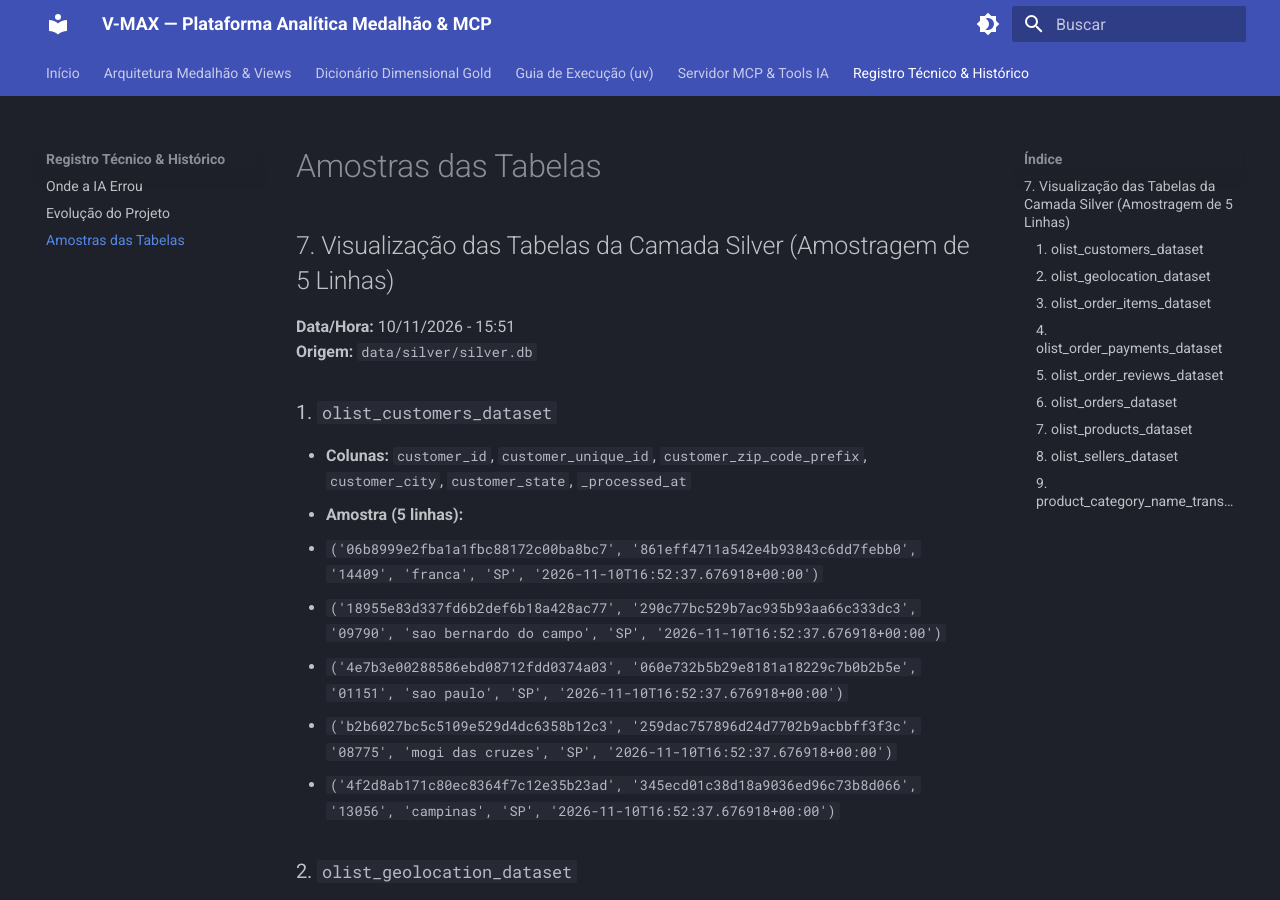
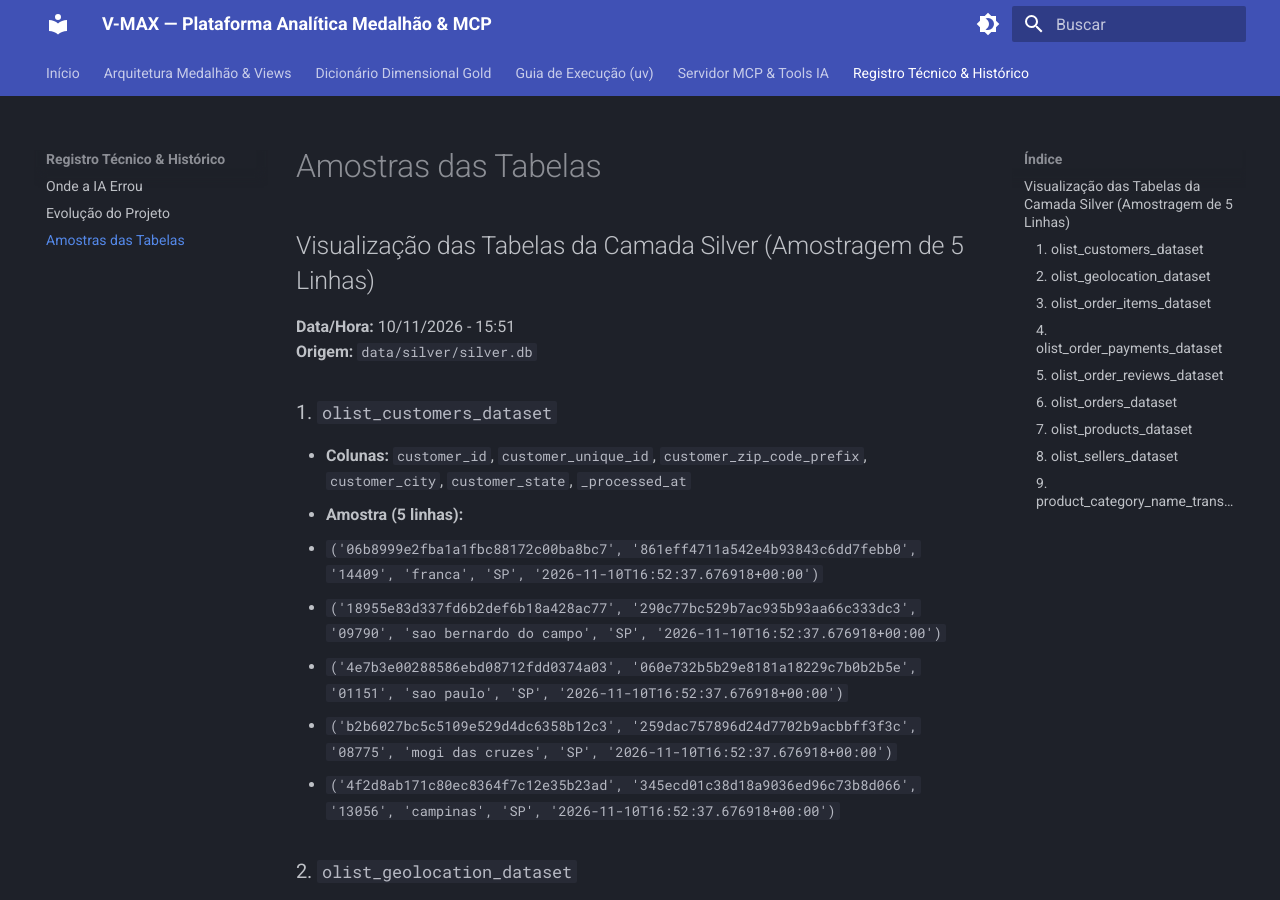
Before and after one commit to klebermelo/v-max, an MkDocs documentation site: the page built from docs/conteúdo_tabelas.md, in a window 1280 px wide and 900 px high. Built offline with MkDocs 1.6.1 and Material for MkDocs 9.7.7, drawn with Linux system fonts in a browser that asks for light colours.

```diff
--- a/docs/conteúdo_tabelas.md
+++ b/docs/conteúdo_tabelas.md
@@ -1,4 +1,4 @@
-## 7. Visualização das Tabelas da Camada Silver (Amostragem de 5 Linhas)
+## Visualização das Tabelas da Camada Silver (Amostragem de 5 Linhas)
 
 **Data/Hora:** 10/11/2026 - 15:51
 **Origem:** `data/silver/silver.db`
```
Also changed, not shown: 1 other file.
